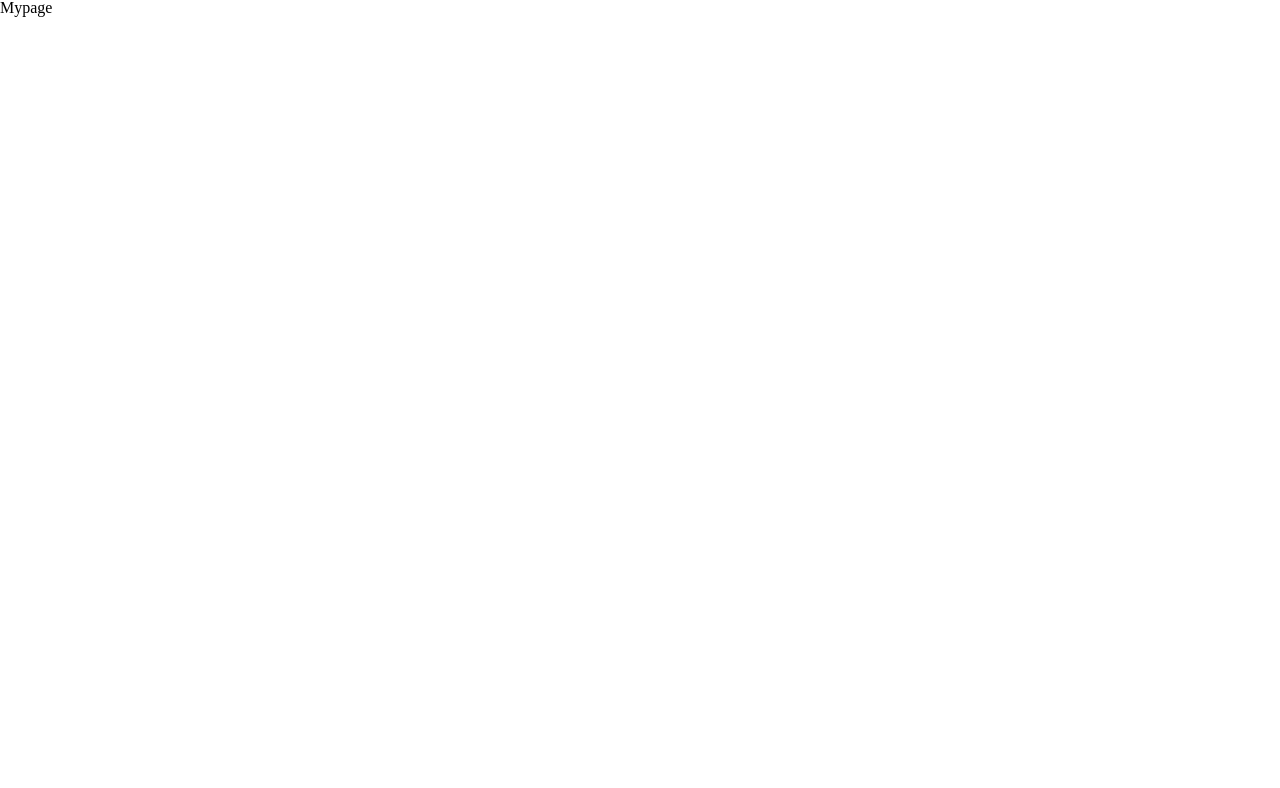
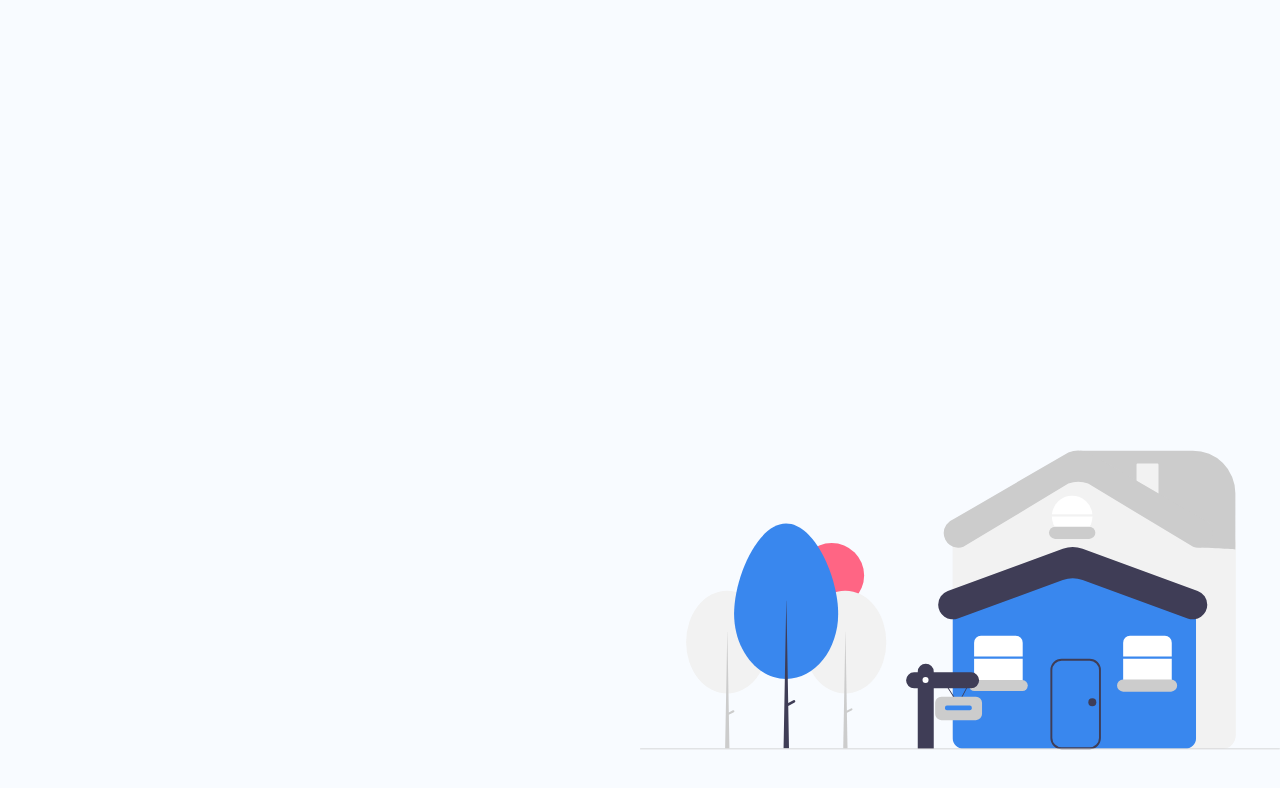
Before and after one commit to DSM-Upgrade/Client, a React app: page /mypage in a window 1280 px wide. Shown: the top 788 px of the page. Built offline with nearby package versions, Linux system fonts and the light colour scheme.

Commit message:
[FEAT] <src/component/MyPage/MyPage.js>

```diff
--- a/src/component/MyPage/MyPage.js
+++ b/src/component/MyPage/MyPage.js
@@ -1,7 +1,15 @@
 import React from "react";
+import { fineBackground } from "../../assets/fine";
+import * as S from "./style";
 
-const MyPage = () => {
-  return <div>Mypage</div>;
+const MyPage = (props) => {
+  const { data } = props;
+
+  return (
+    <S.Container img={fineBackground}>
+      {/* <S.BackgroundImg src={fineBackground} /> */}
+    </S.Container>
+  );
 };
 
 export default MyPage;
```
